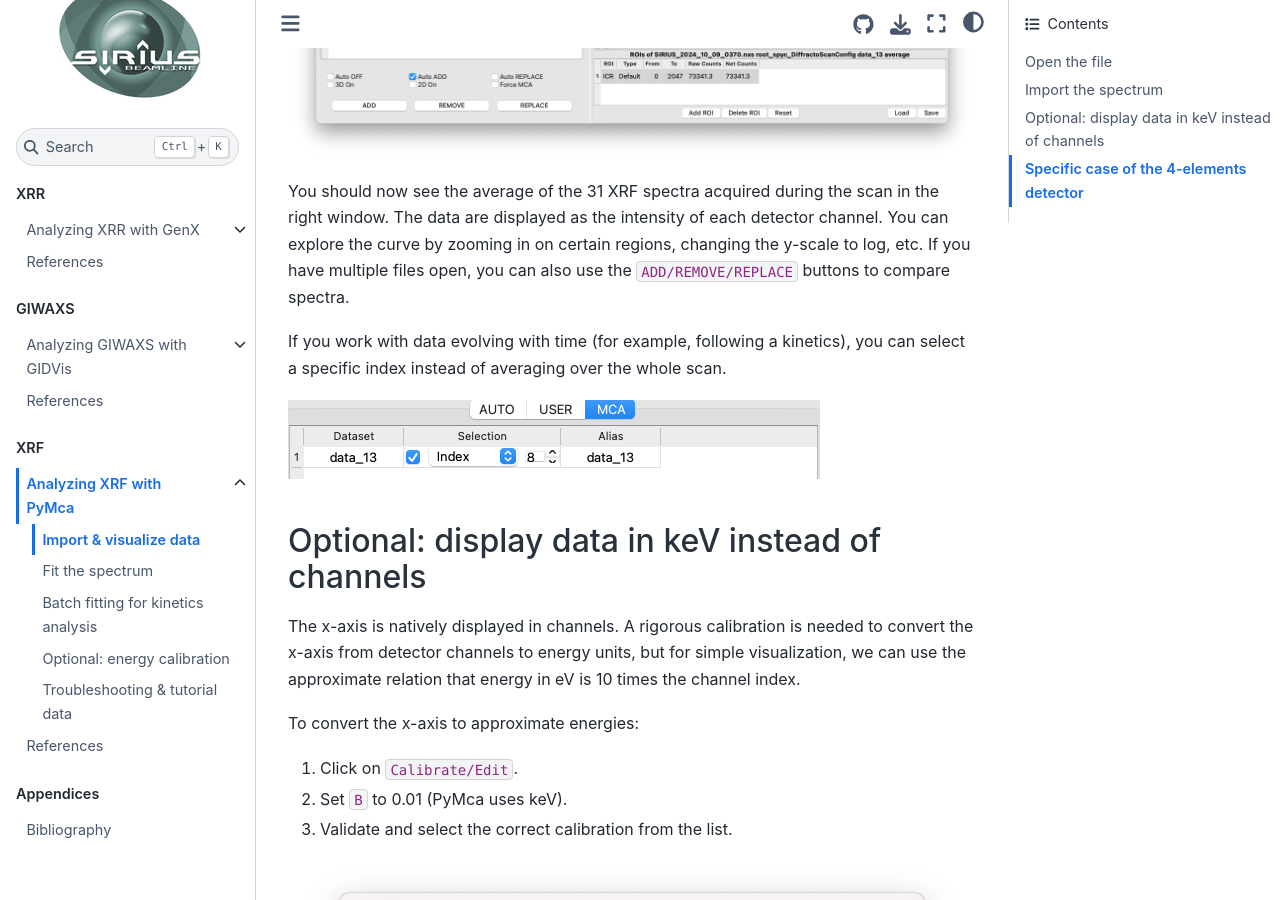
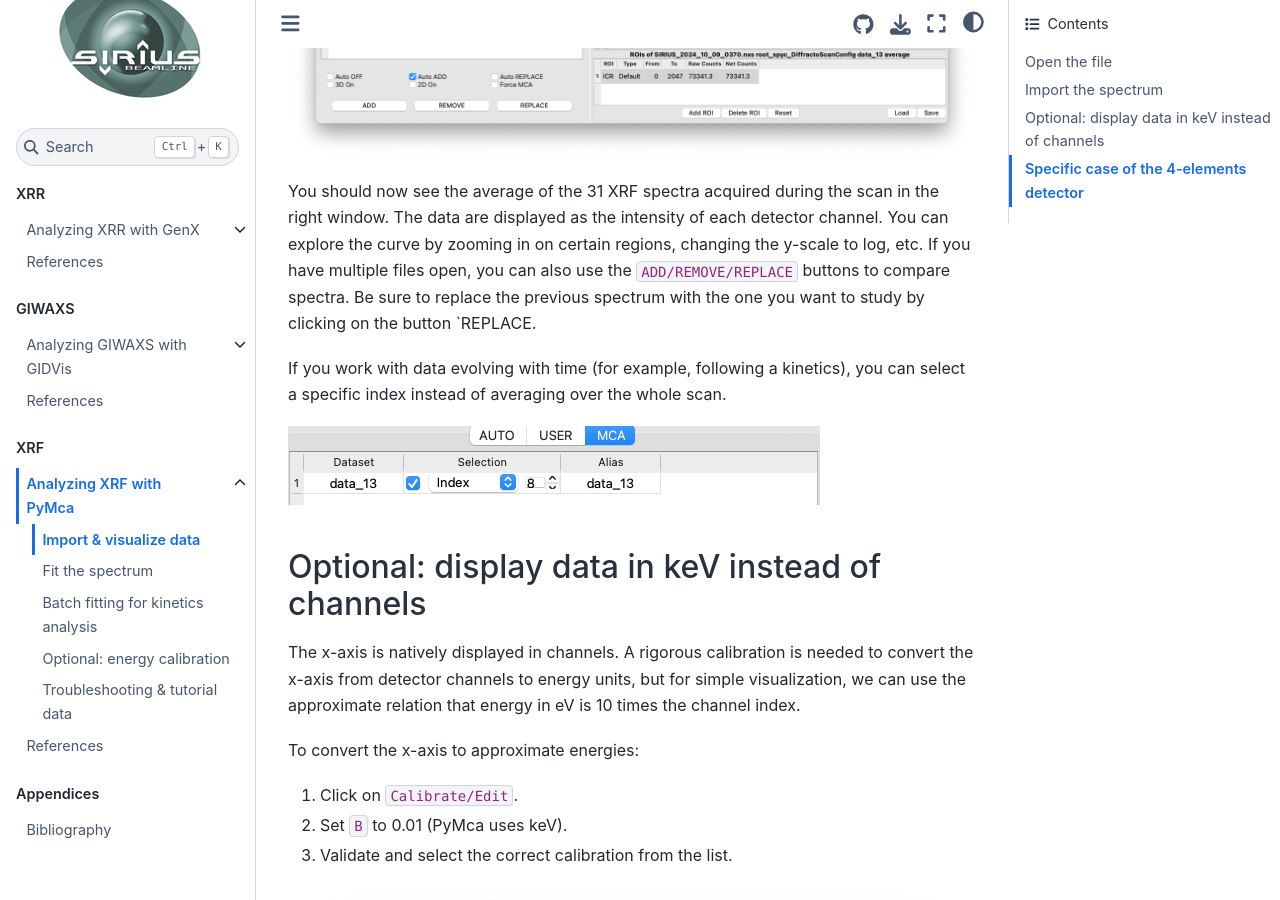
Before and after one commit to ArnaudHemmerle/data-analysis-on-sirius, a Jupyter Book: the page built from chapters/xrf/pymca/import-data.md, in a window 1280 px wide and 900 px high, scrolled down 1531 px. Built offline with Jupyter Book 1.0.4 settings and Sphinx 7.4.7 and the Sphinx Book theme 1.1.4, drawn with Linux system fonts in a browser that asks for light colours.

Commit message:
Change replace button

```diff
--- a/chapters/xrf/pymca/import-data.md
+++ b/chapters/xrf/pymca/import-data.md
@@ -24,7 +24,7 @@ After opening the file:
 
 ![](images/import-data-display.png)
 
-You should now see the average of the 31 XRF spectra acquired during the scan in the right window. The data are displayed as the intensity of each detector channel. You can explore the curve by zooming in on certain regions, changing the y-scale to log, etc. If you have multiple files open, you can also use the `ADD/REMOVE/REPLACE` buttons to compare spectra.
+You should now see the average of the 31 XRF spectra acquired during the scan in the right window. The data are displayed as the intensity of each detector channel. You can explore the curve by zooming in on certain regions, changing the y-scale to log, etc. If you have multiple files open, you can also use the `ADD/REMOVE/REPLACE` buttons to compare spectra. Be sure to replace the previous spectrum with the one you want to study by clicking on the button `REPLACE.
 
 If you work with data evolving with time (for example, following a kinetics), you can select a specific index instead of averaging over the whole scan.
 
```
